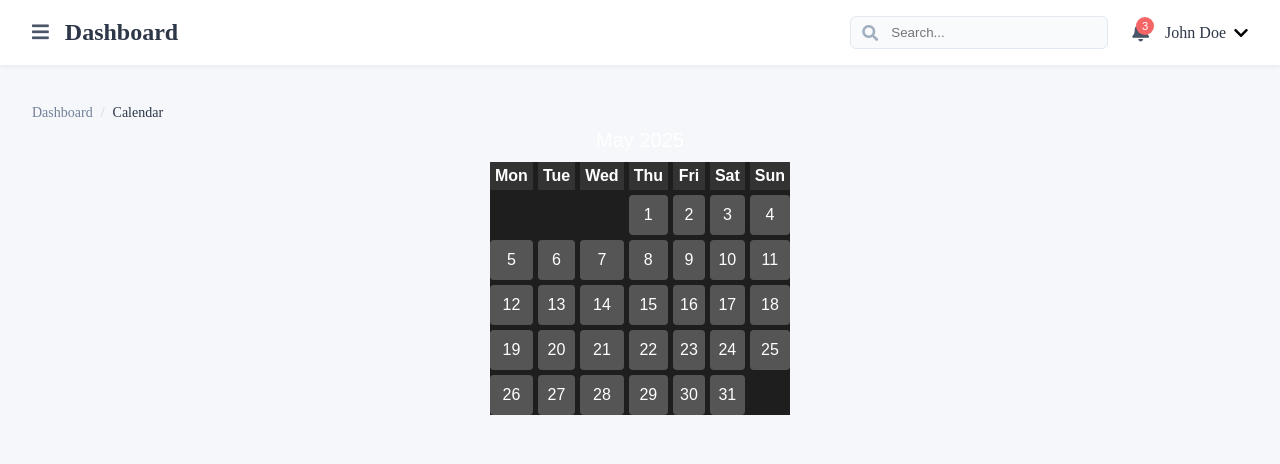
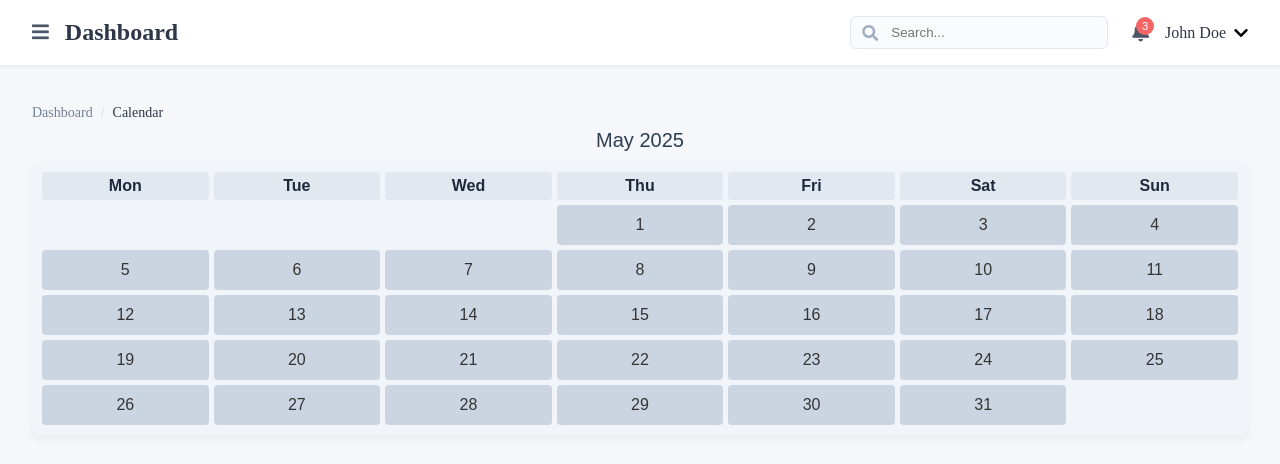
Before and after one commit to sasanedicbn/Mini-app, a Vue app in the folder Mini-app/: page /dashboard/calendar in a window 1280 px wide. Shown: the top 464 px of the page. Built offline with nearby package versions, Linux system fonts and the light colour scheme.

Commit message:
Create changes in style

```diff
--- a/Mini-app/src/components/Dashboard/DashboardHelpers/DashboardCalendar.vue
+++ b/Mini-app/src/components/Dashboard/DashboardHelpers/DashboardCalendar.vue
@@ -38,30 +38,36 @@
 
 <style scoped>
 .calendar-container {
-    width: 300px;
+  width: 100%;
   margin: 0 auto;
   font-family: sans-serif;
-    color: #fff;
+  color: #333;
 }
 
 .month-label {
   text-align: center;
   font-size: 20px;
   margin-bottom: 10px;
+  color: #2c3e50;
 }
 
 .calendar-grid {
   display: grid;
   grid-template-columns: repeat(7, 1fr);
-    background-color: #1e1e1e;
+  background-color: #f1f5f9;
   gap: 5px;
+  padding: 10px;
+  border-radius: 8px;
+  box-shadow: 0 4px 10px rgba(0,0,0,0.05);
 }
 
 .day-name {
   font-weight: bold;
   text-align: center;
   padding: 5px;
-    background-color: #333;
+  background-color: #e2e8f0;
+  border-radius: 4px;
+  color: #1e293b;
 }
 
 .empty {
@@ -72,7 +78,13 @@
   height: 40px;
   text-align: center;
   line-height: 40px;
-    background-color: #555;
+  background-color: #cbd5e1;
   border-radius: 4px;
+  transition: background-color 0.3s;
+}
+
+.day:hover {
+  background-color: #94a3b8;
+  cursor: pointer;
 }
 </style>
```
Lines whose indentation alone changed are shown as unchanged.
